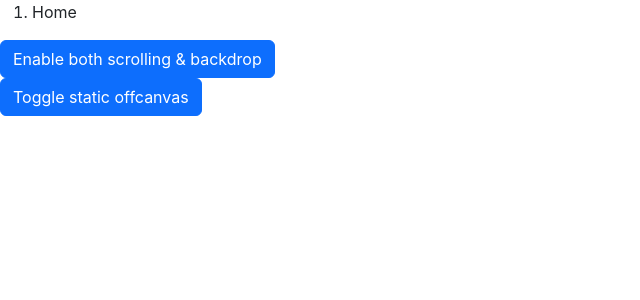
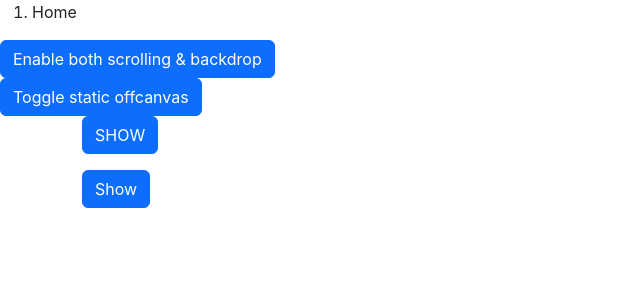
Before and after one commit to DeveloperMANOJKUMAR-LOTUS/React-Revise, a React (Create React App) app: page / in a window 1280 px wide. Shown: the top 300 px of the page, without its empty margins (0-640 px from the left). Built offline with nearby package versions, Linux system fonts and the light colour scheme.

Commit message:
Hai this is a collapse Update ...

```diff
--- a/src/App.js
+++ b/src/App.js
@@ -16,6 +16,7 @@ import Badge from './components/Bootstrap/Badge';
 import BreadCrumb from './components/Bootstrap/BreadCrumb';
 import Card from './components/Bootstrap/Card';
 import OffCanvas from './components/Bootstrap/OffCanvas';
+import Collapse from './components/Bootstrap/Collapse';
 
 
 function App() {
@@ -44,6 +45,7 @@ function App() {
        <Card /> */}
        <Header />
        <OffCanvas />
+       <Collapse />
 
     </div>
   );
--- /dev/null
+++ b/src/components/Bootstrap/Collapse.jsx
@@ -0,0 +1,29 @@
+import React from 'react'
+
+function Collapse() {
+  return (
+    <div className='container'>
+    <div>
+  <p>
+    <button className="btn btn-primary" type="button" data-bs-toggle="collapse" data-bs-target="#contentId1" aria-expanded="false" aria-controls="contentId">
+        SHOW
+    </button>
+  </p>
+  <div className="collapse" id="contentId1">
+    <p>loremkdnfbkanfkjanekfjnefknfkjnkjnfknkgnkgnkgnksrngadgjbadljfbald vlm dgljnadlgnadlfnvldznfaldgnlkhlhlhjl</p>
+  </div>
+  <p>
+    <a className="btn btn-primary" data-bs-toggle="collapse" href="#contentId2" aria-expanded="false" aria-controls="contentId2">
+      Show
+    </a>
+  </p>
+  <div className="collapse" id="contentId2">
+  <p>loremkdnfbkanfkjanekfjnefknfkjnkjnfknkgnkgnkgnksrngadgjbadljfbald vlm dgljnadlgnadlfnvldznfaldgnlkhlhlhjl</p>
+  </div>
+</div>
+
+    </div>
+  )
+}
+
+export default Collapse
```
